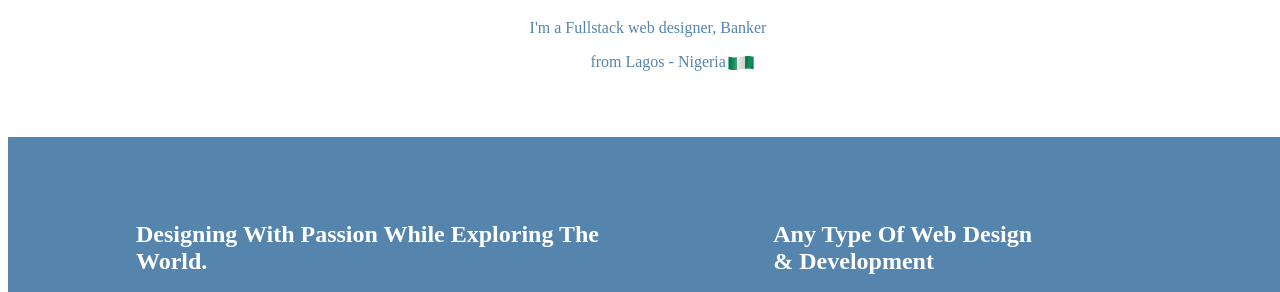
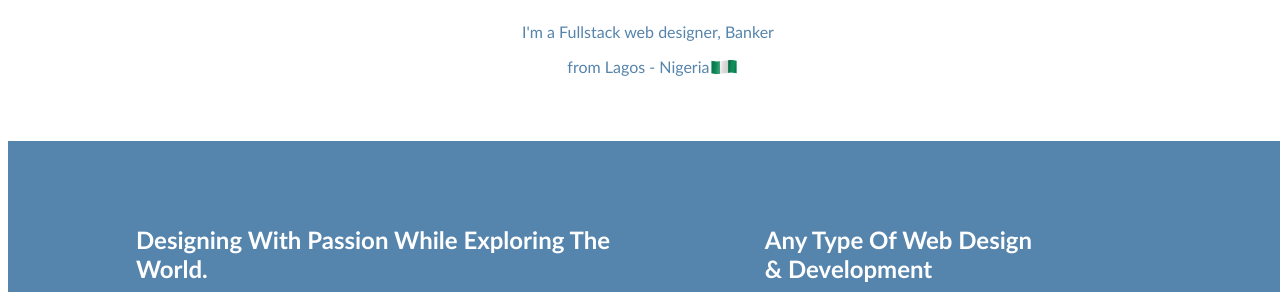
Before and after one commit to Qyusfet/td-project4-css-basics, a plain HTML site: page index.html in a window 1280 px wide. Shown: the part 474-766 px from the top of the page. Drawn offline with Linux system fonts and the light colour scheme.

Commit message:
Updated version

```diff
--- a/style.css
+++ b/style.css
@@ -2,6 +2,7 @@ body
 {
     width: 100%;
     background-color:white;
+    font-family: 'Trebuchet MS', 'Lucida Sans Unicode', 'Lucida Grande', 'Lucida Sans', Arial, sans-serif;
 }
 
 
@@ -40,8 +41,8 @@ body
 .profile .location{
     display: flex;
     width: 20%;
-    padding-left: 45%;
-
+    padding-left: 43%;
+    /* text-align: center; */
     }
 .location img{
     width: 30px;
```
